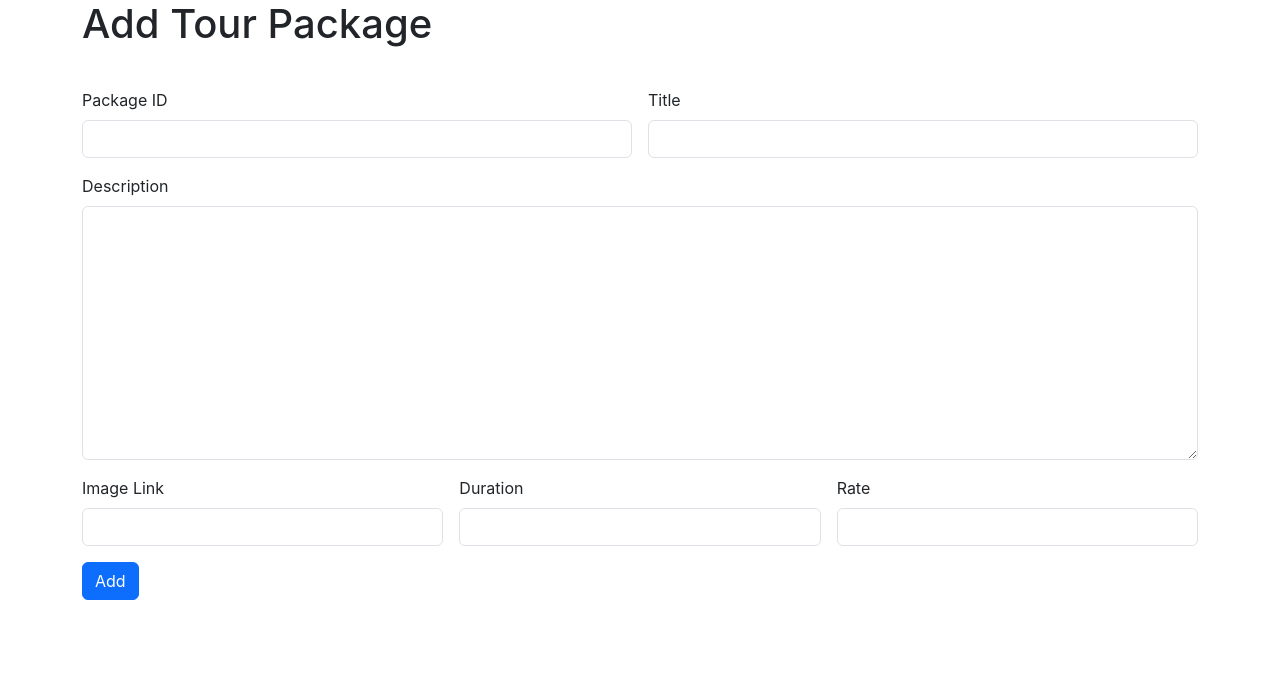
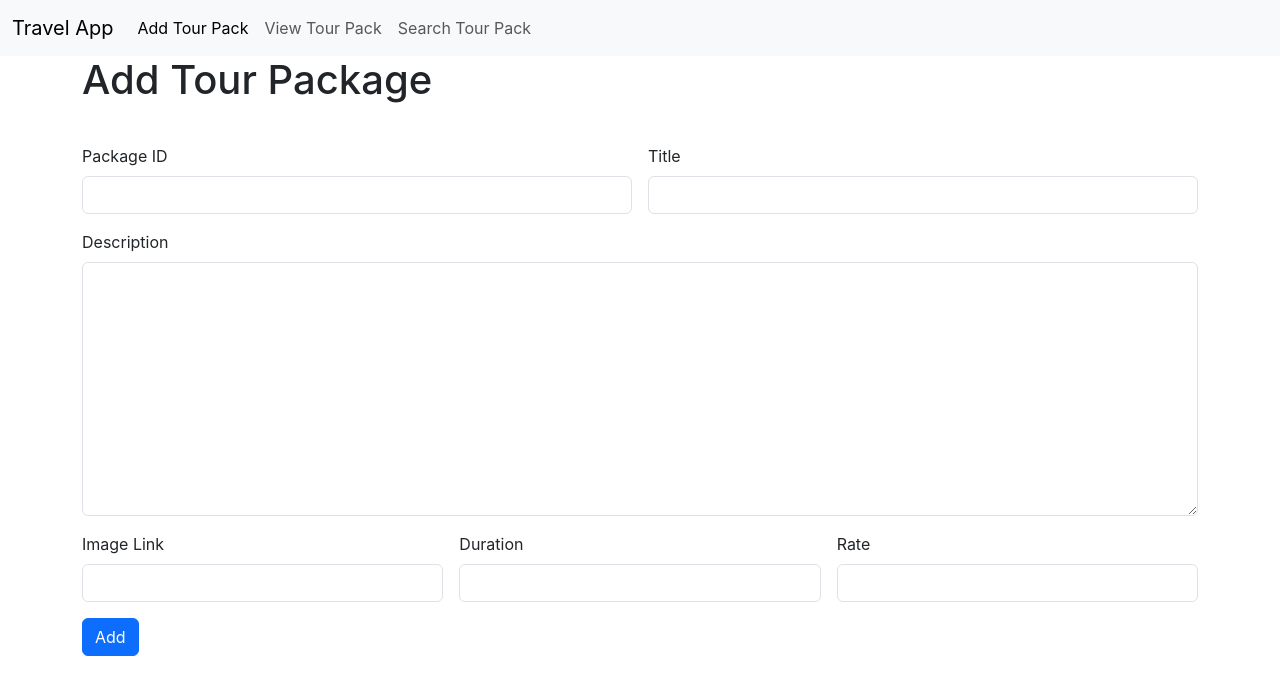
Before and after one commit to Sree1710/travel-app-frontend, a React (Create React App) app: page /addt in a window 1280 px wide. Shown: the top 694 px of the page. Built offline with nearby package versions, Linux system fonts and the light colour scheme.

Commit message:
NavBar component completed

```diff
--- a/src/Components/AddTourPack.jsx
+++ b/src/Components/AddTourPack.jsx
@@ -1,5 +1,6 @@
 import axios from 'axios'
 import React, { useState } from 'react'
+import NavBar from './NavBar'
 
 const AddTourPack = () => {
     const [inputField,setInputField]=useState(
@@ -28,6 +29,7 @@
 
   return (
     <div>
+        <NavBar/>
         <div className="container">
             <div className="row">
                 <div className="col col-12 col-sm-12 col-md-12 col-lg-12 col-xl-12 col-xxl-12">
--- a/src/Components/NavBar.jsx
+++ b/src/Components/NavBar.jsx
@@ -1,9 +1,31 @@
 import React from 'react'
 
 const NavBar = () => {
-  return (
-    <div>NavBar</div>
-  )
+    return (
+        <div>
+            <nav class="navbar navbar-expand-lg bg-body-tertiary">
+                <div class="container-fluid">
+                    <a class="navbar-brand" href="#">Travel App</a>
+                    <button class="navbar-toggler" type="button" data-bs-toggle="collapse" data-bs-target="#navbarNav" aria-controls="navbarNav" aria-expanded="false" aria-label="Toggle navigation">
+                        <span class="navbar-toggler-icon"></span>
+                    </button>
+                    <div class="collapse navbar-collapse" id="navbarNav">
+                        <ul class="navbar-nav">
+                            <li class="nav-item">
+                                <a class="nav-link active" aria-current="page" href="/addt">Add Tour Pack</a>
+                            </li>
+                            <li class="nav-item">
+                                <a class="nav-link" href="/viewt">View Tour Pack</a>
+                            </li>
+                            <li class="nav-item">
+                                <a class="nav-link" href="/searcht">Search Tour Pack</a>
+                            </li>
+                        </ul>
+                    </div>
+                </div>
+            </nav>
+        </div>
+    )
 }
 
 export default NavBar
--- a/src/Components/SearchTourPack.jsx
+++ b/src/Components/SearchTourPack.jsx
@@ -1,5 +1,6 @@
 import axios from 'axios'
 import React, { useState } from 'react'
+import NavBar from './NavBar'
 
 const SearchTourPack = () => {
     const [inputField,setInputField]=useState(
@@ -66,6 +67,7 @@
 
     return (
         <div>
+            <NavBar/>
             <div className="container">
                 <div className="row">
                     <div className="col col-12 col-sm-12 col-md-12 col-lg-12 col-xl-12 col-xxl-12">
--- a/src/Components/ViewTourPack.jsx
+++ b/src/Components/ViewTourPack.jsx
@@ -1,5 +1,6 @@
 import axios from 'axios'
 import React, { useEffect, useState } from 'react'
+import NavBar from './NavBar'
 
 const ViewTourPack = () => {
     const [packData, setPackData] = useState(
@@ -23,6 +24,7 @@
 
     return (
         <div>
+            <NavBar/>
             <div className="container">
                 <div className="row">
                     <div className="col col-12 col-sm-12 col-md-12 col-lg-12 col-xl-12 col-xxl-12">
```
